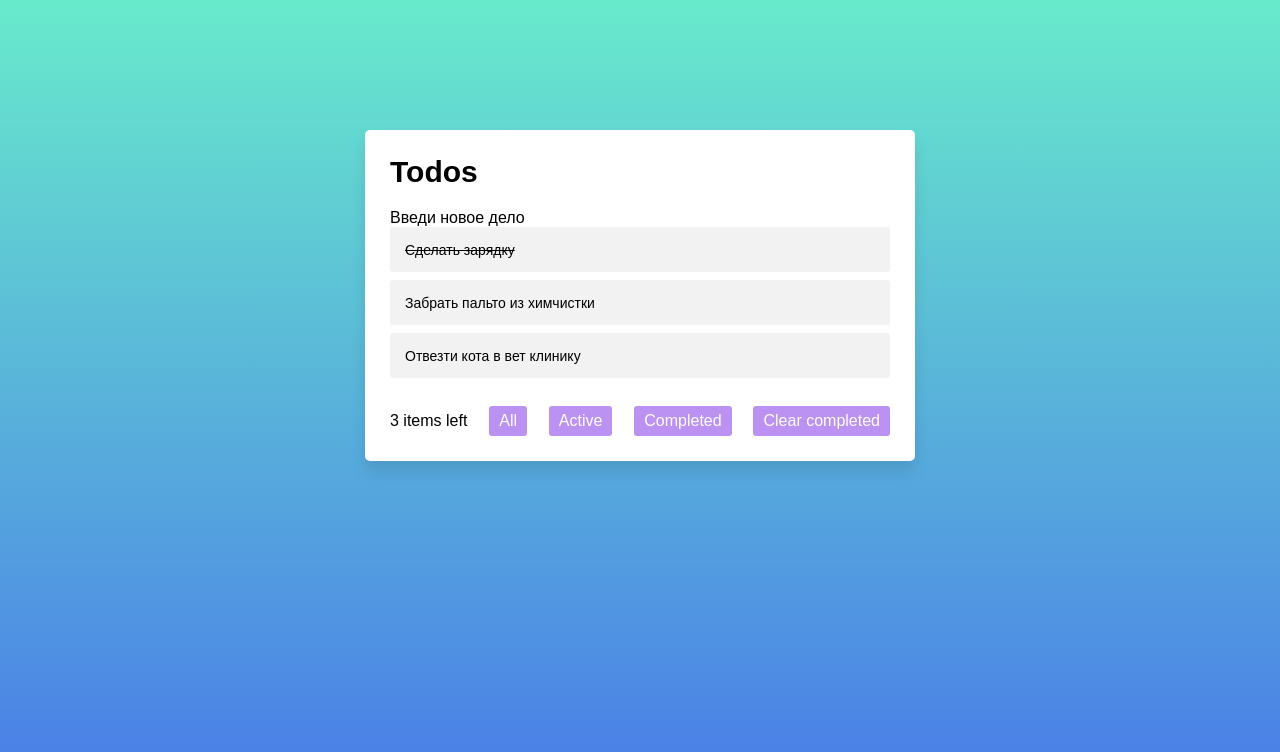
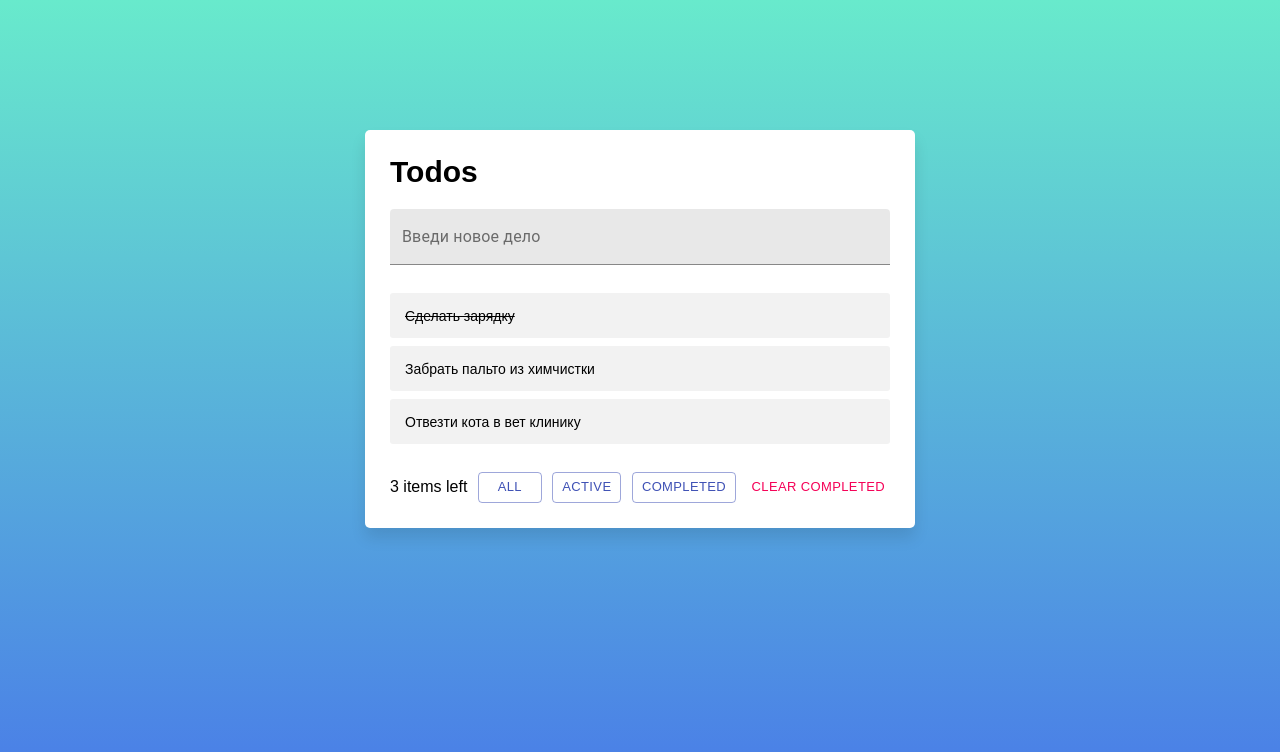
Before and after one commit to WebHeroSchool/react_eli4kina, a React (Create React App) app: page / in a window 1280 px wide. Shown: the top 752 px of the page. Built offline with nearby package versions, Linux system fonts and the light colour scheme.

Commit message:
использовала готовые библиотеки компонентов Material UI для поля ввода и кнопок

```diff
--- a/package.json
+++ b/package.json
@@ -36,6 +36,7 @@
     ]
   },
   "devDependencies": {
+    "@material-ui/core": "^4.12.2",
     "classnames": "^2.3.1"
   }
 }
--- a/src/components/Footer/Footer.js
+++ b/src/components/Footer/Footer.js
@@ -1,13 +1,31 @@
 import React from 'react';
-import  styles from  './Footer.module.css';
+import styles from  './Footer.module.css';
+import { createTheme } from '@material-ui/core/styles';
+import { ThemeProvider } from '@material-ui/styles';
+import { purple } from '@material-ui/core/colors';
+import Button from '@material-ui/core/Button';
+
+const theme = createTheme({
+  palette: {
+    primary: {
+      main: '#8e49e8',
+    },
+    secondary: {
+      main: '#f04eb2',
+    },
+  },
+});
 
 const Footer = ( {count} ) => (
   <footer className={styles.footer}>
   <div> {count} items left</div>
-  <button className={styles.btn}>All</button>
-  <button className={styles.btn}>Active</button>
-  <button className={styles.btn}>Completed</button>
-  <button className={styles.btn}>Clear completed</button>
+  <ThemeProvider theme={theme}>
+    <Button variant="outlined" color="primary" size="small">All</Button>
+    <Button variant="outlined" color="primary" size="small">Active</Button>
+    <Button variant="outlined" color="primary" size="small">Completed</Button>
+  </ThemeProvider>
+
+  <Button color="secondary" size="small">Clear completed</Button>
 </footer>
 );
 
--- a/src/components/Footer/Footer.module.css
+++ b/src/components/Footer/Footer.module.css
@@ -5,25 +5,3 @@
   align-items: center;
   justify-content: space-between;
 }
-
-.btn {
-  padding: 6px 10px;
-  border-radius: 3px;
-  border: none;
-  outline: none;
-  color: #fff;
-  font-weight: 400;
-  font-size: 16px;
-  margin-left: 5px;
-  background: #8E49E8;
-  cursor: pointer;
-  user-select: none;
-  opacity: 0.6;
-  pointer-events: none;
-  transition: all 0.3s ease;
-}
-
-.btn:focus {
-  opacity: 1;
-  pointer-events: auto;
-}
--- a/src/components/InputItem/InputItem.js
+++ b/src/components/InputItem/InputItem.js
@@ -1,8 +1,15 @@
 import React from 'react';
+import TextField from '@material-ui/core/TextField';
 
 const InputItem = () => (
 <div>
-  <p>Введи новое дело</p>
+<TextField
+  id="filled-search"
+  label="Введи новое дело"
+  type="search"
+  variant="filled"
+  fullWidth
+  />
 </div>);
 
 export default InputItem;
--- a/src/components/ItemList/ItemList.module.css
+++ b/src/components/ItemList/ItemList.module.css
@@ -1,6 +1,7 @@
 .todoList{
   max-height: 250px;
   overflow-y: auto;
+  margin-top: 28px;
 }
 .todoList li{
   position: relative;
```
Also changed, not shown: 1 other file (tests, documents, lock files or other folders).
